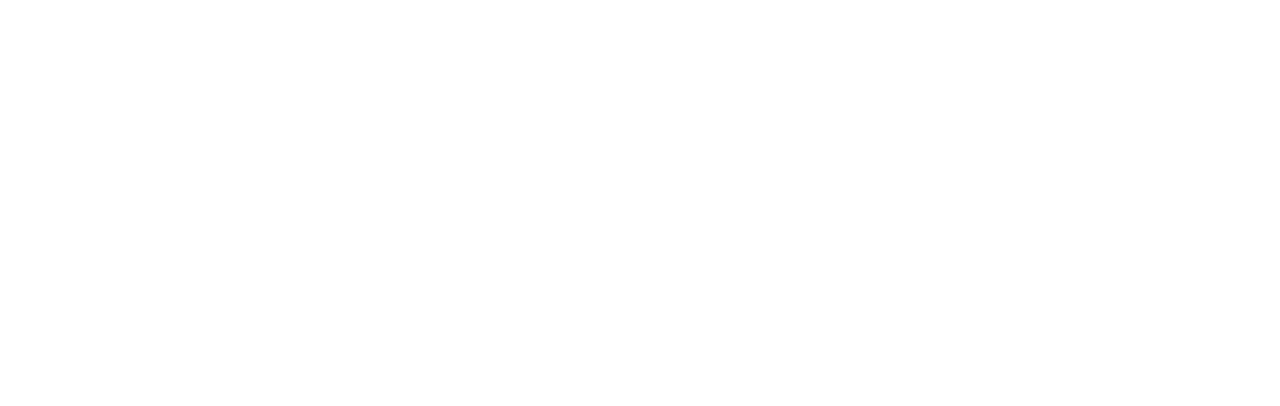
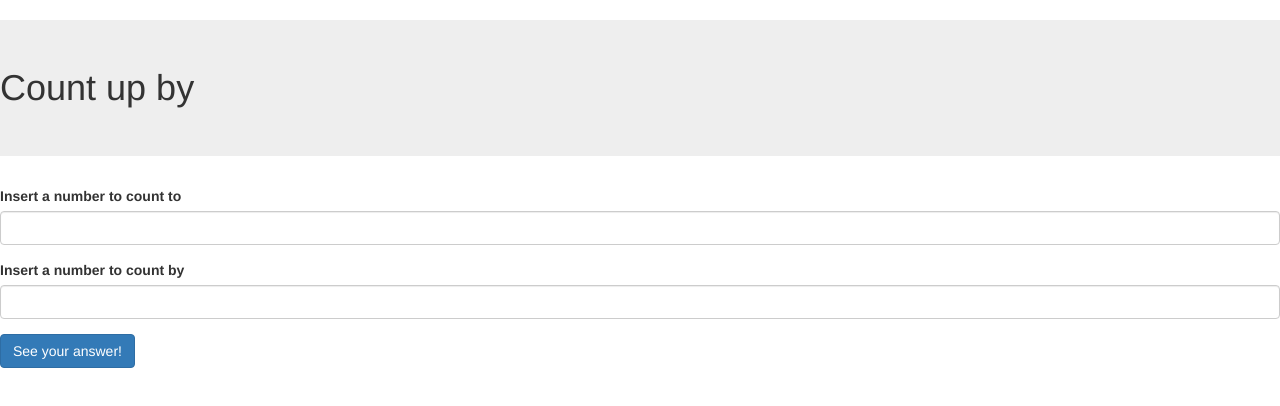
Before and after one commit to alexandraholcombe/count-up-by, a plain HTML site: page index.html in a window 1280 px wide. Drawn offline with Linux system fonts and the light colour scheme.

Commit message:
Add form and submit button

```diff
--- a/index.html
+++ b/index.html
@@ -9,6 +9,17 @@
     <title>Count Up By</title>
   </head>
   <body>
-
+    <h1 class="jumbotron">Count up by</h1>
+    <form>
+      <div class="form-group">
+        <label for="count-to"> Insert a number to count to</label>
+        <input class="form-control" type="text" id="count-to">
+      </div>
+      <div class="form-group">
+        <label for="count-by">Insert a number to count by</label>
+        <input class="form-control" type="text" id="count-by">
+      </div>
+      <button type="submit" name="button" class="btn btn-primary btn-large">See your answer!</button>
+    </form>
   </body>
 </html>
```
